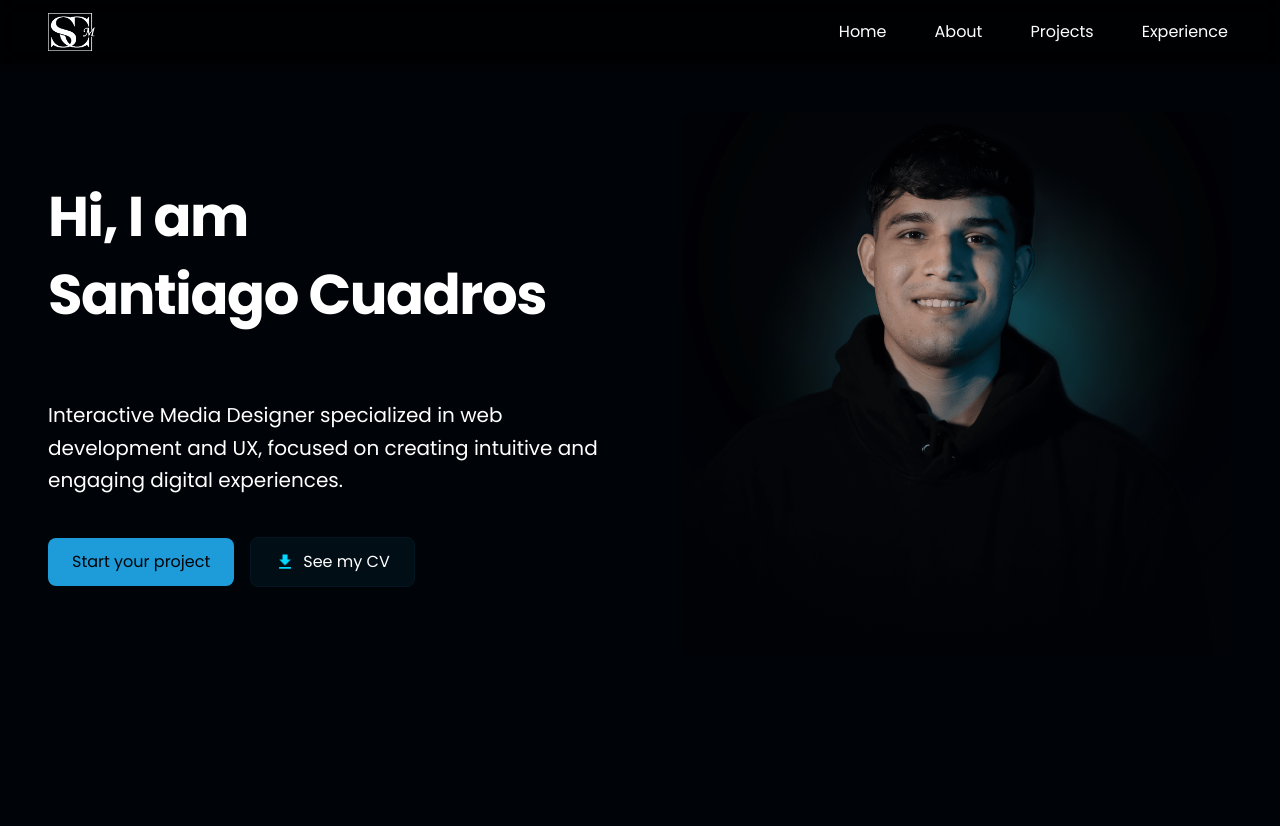
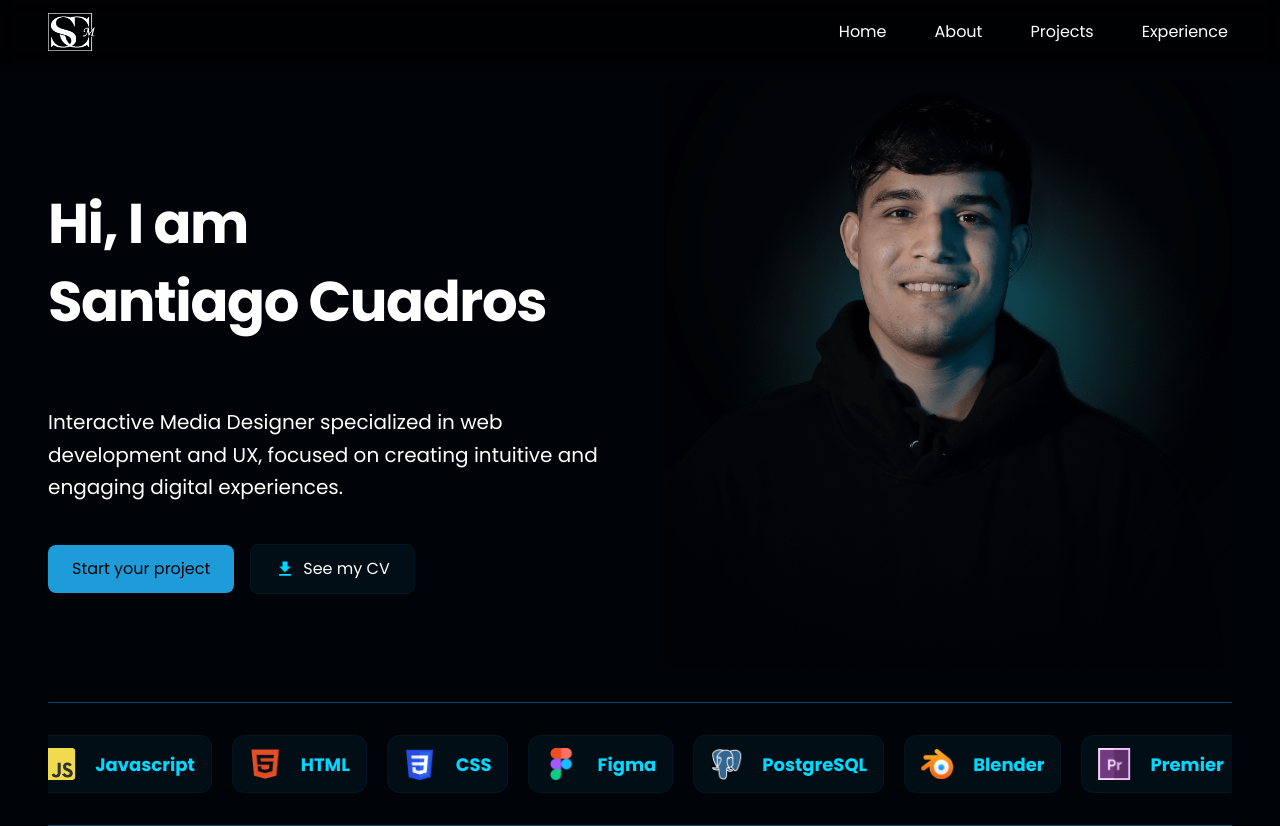
Before and after one commit to sacuadros09/Portafolio-final, a React (Vite) app: page / in a window 1280 px wide. Before the commit the page ends 800 px from the top, so only its background shows below. Built offline with nearby package versions, Linux system fonts and the light colour scheme.

Commit message:
fixed autolayout

```diff
--- /dev/null
+++ b/src/components/Carrousel/Carrousel.jsx
@@ -0,0 +1,77 @@
+import React from "react";
+
+export function Carrousel({ items = [] }) {
+  return (
+    <section
+      aria-label="Tecnologías y herramientas"
+      className="flex w-full flex-col items-center gap-4 sm:gap-6 lg:gap-8"
+    >
+      {/* línea superior */}
+      <div className="h-px w-full bg-[#104469]" />
+
+      {/* pista + carrusel */}
+      <div
+        className="group relative w-full overflow-hidden"
+        role="region"
+        aria-roledescription="carousel"
+        aria-live="off"
+      >
+        <div className="flex w-max items-center gap-[6px] md:gap-3 lg:gap-4 xl:gap-5 animate-[scroll_25s_linear_infinite] group-hover:[animation-play-state:paused]">
+          {/* original */}
+          {items.map((item, i) => (
+            <button
+              key={`original-${i}`}
+              className="flex items-center gap-[6px] md:gap-3 lg:gap-4 xl:gap-5 rounded-[12px] border border-[#041624] bg-[#020E16] p-2 md:px-3 md:py-2 lg:px-3.5 lg:py-2.5 xl:px-4 xl:py-3 transition focus-visible:outline-none focus-visible:ring-2 focus-visible:ring-[#1D9CD9] md:hover:scale-[1.02] md:hover:bg-[#041624]"
+            >
+              <img
+                src={item.icon}
+                alt={item.text}
+                className={`h-[18px] w-[18px] md:h-6 md:w-6 lg:h-7 lg:w-7 xl:h-8 xl:w-8 object-contain ${
+                  item.className || ""
+                }`}
+              />
+              <span className="font-poppins font-bold leading-normal text-[#00D8FF] text-[12px] md:text-[14px] lg:text-[16px] xl:text-[18px]">
+                {item.text}
+              </span>
+            </button>
+          ))}
+
+          {/* duplicado */}
+          {items.map((item, i) => (
+            <button
+              key={`duplicate-${i}`}
+              aria-hidden="true"
+              tabIndex={-1}
+              className="flex items-center gap-[6px] md:gap-3 lg:gap-4 xl:gap-5 rounded-[12px] border border-[#041624] bg-[#020E16] p-2 md:px-3 md:py-2 lg:px-3.5 lg:py-2.5 xl:px-4 xl:py-3 transition md:hover:scale-[1.02] md:hover:bg-[#041624]"
+            >
+              <img
+                src={item.icon}
+                alt=""
+                className={`h-[18px] w-[18px] md:h-6 md:w-6 lg:h-7 lg:w-7 xl:h-8 xl:w-8 object-contain ${
+                  item.className || ""
+                }`}
+              />
+              <span className="font-poppins font-bold leading-normal text-[#00D8FF] text-[12px] md:text-[14px] lg:text-[16px] xl:text-[18px]">
+                {item.text}
+              </span>
+            </button>
+          ))}
+        </div>
+      </div>
+
+      {/* línea inferior */}
+      <div className="h-px w-full bg-[#104469]" />
+
+      {/* keyframes */}
+      <style>{`
+        @keyframes scroll {
+          from { transform: translateX(0); }
+          to   { transform: translateX(-50%); }
+        }
+        @media (prefers-reduced-motion: reduce) {
+          .animate-[scroll_25s_linear_infinite] { animation: none !important; }
+        }
+      `}</style>
+    </section>
+  );
+}
--- a/src/components/HomeDesktop/HomeDesktop.jsx
+++ b/src/components/HomeDesktop/HomeDesktop.jsx
@@ -11,11 +11,11 @@ export default function HomeDesktop({
     <section
       id="home-desktop"
       className="
-        hidden md:flex
-        w-full max-w-[1280px] mx-auto
-        mt-12 px-8 lg:px-12
-        items-center justify-between gap-12
-      "
+    hidden md:flex
+    w-full
+    mt-12
+    items-center justify-between gap-12
+  "
     >
       {/* Columna izquierda: textos */}
       <div className="flex flex-col items-start gap-6 w-full md:w-[58%] lg:w-1/2">
@@ -23,14 +23,14 @@ export default function HomeDesktop({
         <div className="flex flex-col gap-2">
           <h1
             className="font-poppins font-bold text-white tracking-tight leading-tight
-               text-[42px] lg:text-[56px] xl:text-[56px] lg:whitespace-nowrap"
+               text-[40px] lg:text-[56px] xl:text-[56px] lg:whitespace-nowrap"
           >
             {titles.title1}
           </h1>
 
           <h1
             className="font-poppins font-bold text-white tracking-tight leading-tight
-               text-[42px] lg:text-[56px] xl:text-[56px] lg:whitespace-nowrap"
+               text-[40px] lg:text-[56px] xl:text-[56px] lg:whitespace-nowrap"
           >
             {titles.title2}
           </h1>
@@ -79,11 +79,16 @@ export default function HomeDesktop({
       </div>
 
       {/* Columna derecha: imagen */}
-      <div className="flex justify-end md:w-[42%] lg:w-1/2">
+      <div className="flex justify-end md:w-1/2">
         <img
           src={image.src}
           alt={image.alt}
-          className="rounded-xl object-cover w-[360px] h-[360px] lg:w-[550px] lg:h-[544px]"
+          className="
+      rounded-xl object-cover
+  w-[360px] h-[360px]
+  lg:w-[550px] lg:h-[544px] lg:-mt-6
+  xl:w-[600px] xl:h-[590px] xl:-mt-8
+    "
           draggable="false"
         />
       </div>
--- /dev/null
+++ b/src/components/PageContainer/pagecontainer.jsx
@@ -0,0 +1,17 @@
+import React from "react";
+export default function PageContainer({
+  variant = "narrow",
+  className = "",
+  children,
+}) {
+  const widths = {
+    narrow: "max-w-[1118px] px-6 lg:px-8",
+    wide: "max-w-[1280px] px-4 md:px-8 lg:px-12",
+  };
+
+  return (
+    <div className={`w-full mx-auto ${widths[variant]} ${className}`}>
+      {children}
+    </div>
+  );
+}
--- a/src/components/index.js
+++ b/src/components/index.js
@@ -4,3 +4,4 @@ export * from "./Buttons/button";
 export * from "./navbardesktop/navbardesktop";
 export * from "./useTypingEffect/useTyping";
 export * from "./HomeDesktop/HomeDesktop";
+export * from "./Carrousel/Carrousel";
--- a/src/screen/Portfolio/Portfolio.jsx
+++ b/src/screen/Portfolio/Portfolio.jsx
@@ -1,8 +1,11 @@
 import React from "react";
 import HomeMobile from "../../components/HomeMobile/homemobile";
 import HomeDesktop from "../../components/HomeDesktop/HomeDesktop";
+import { Carrousel } from "../../components/Carrousel/Carrousel";
+import PageContainer from "../../components/PageContainer/pagecontainer";
 
 export default function Portfolio() {
+  // Props para HomeDesktop (tablet/desktop)
   const titles = { title1: "Hi, I am", title2: "Santiago Cuadros" };
   const subtitles = [{ content: "UX/FrontEnd Developer" }];
   const descriptions = [
@@ -13,13 +16,27 @@ export default function Portfolio() {
   ];
   const image = { src: "/santiago-img.png", alt: "Santiago Cuadros" };
 
+  // Ítems del carrusel (se usa la misma lista para mobile y desktop)
+  const carrouselItems = [
+    { icon: "/react-logo.png", text: "React" },
+    { icon: "/typescript-logo.png", text: "Typescript" },
+    { icon: "/javascript-logo.png", text: "Javascript" },
+    { icon: "/html-logo.png", text: "HTML" },
+    { icon: "/css-logo.png", text: "CSS" },
+    { icon: "/figma-logo.png", text: "Figma" },
+    { icon: "/postgresql-logo.png", text: "PostgreSQL" },
+    { icon: "/blender-logo.png", text: "Blender" },
+    { icon: "/premier-logo.png", text: "Premier" },
+    { icon: "/python-logo.png", text: "Python" },
+  ];
+
   return (
     <main className="pt-16">
-      {/* Mobile */}
+      {/* Home => wide como la navbar */}
+      <PageContainer variant="wide">
         <div className="md:hidden">
           <HomeMobile />
         </div>
-      {/* Tablet & Desktop */}
         <div className="hidden md:block">
           <HomeDesktop
             titles={titles}
@@ -28,6 +45,14 @@ export default function Portfolio() {
             image={image}
           />
         </div>
+      </PageContainer>
+
+      {/* Carrousel => wide también */}
+      <section className="mt-4 sm:mt-6 md:mt-6 lg:mt-8">
+        <PageContainer variant="wide">
+          <Carrousel items={carrouselItems} />
+        </PageContainer>
+      </section>
     </main>
   );
 }
```
Lines whose indentation alone changed are shown as unchanged.
